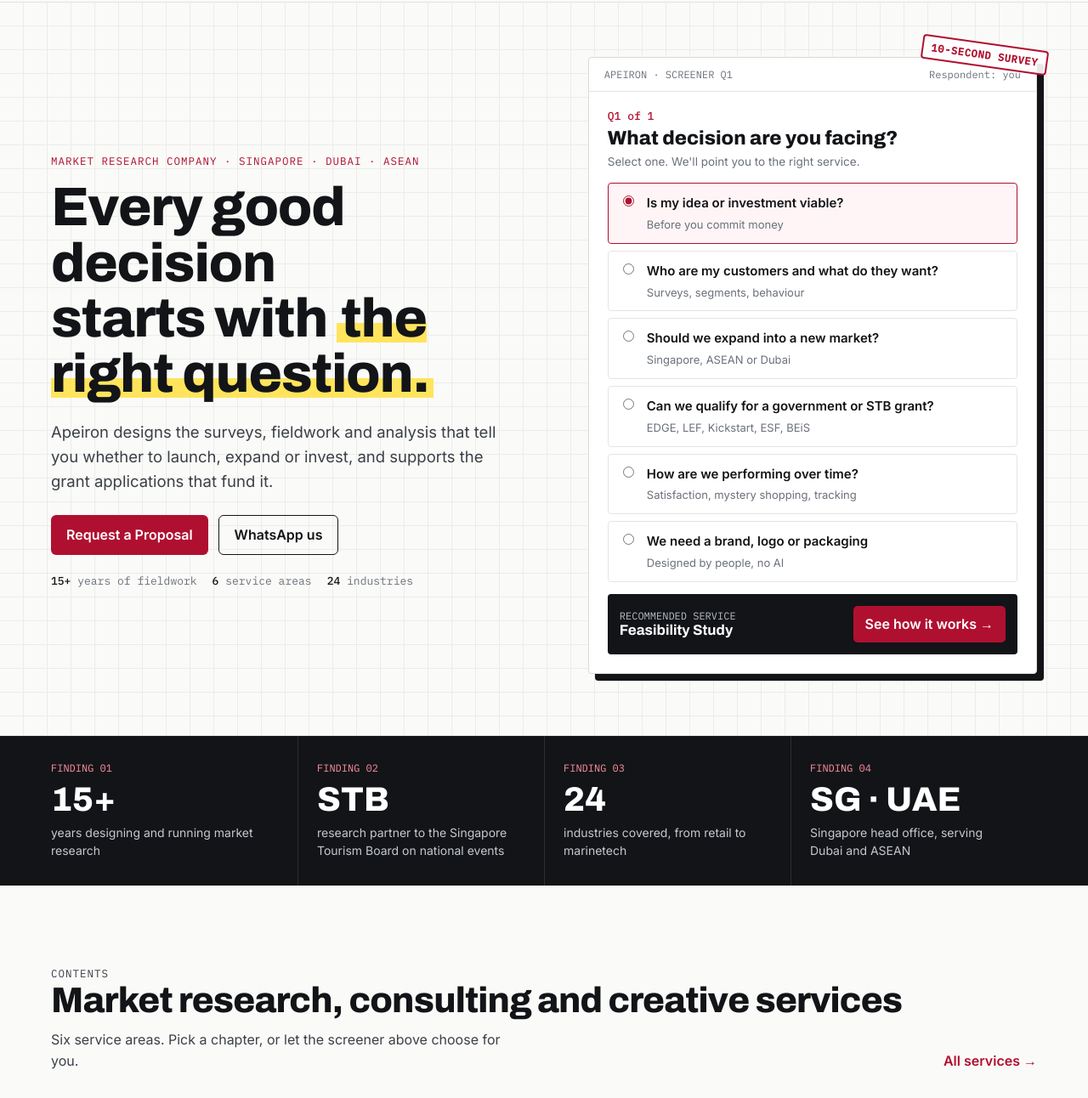
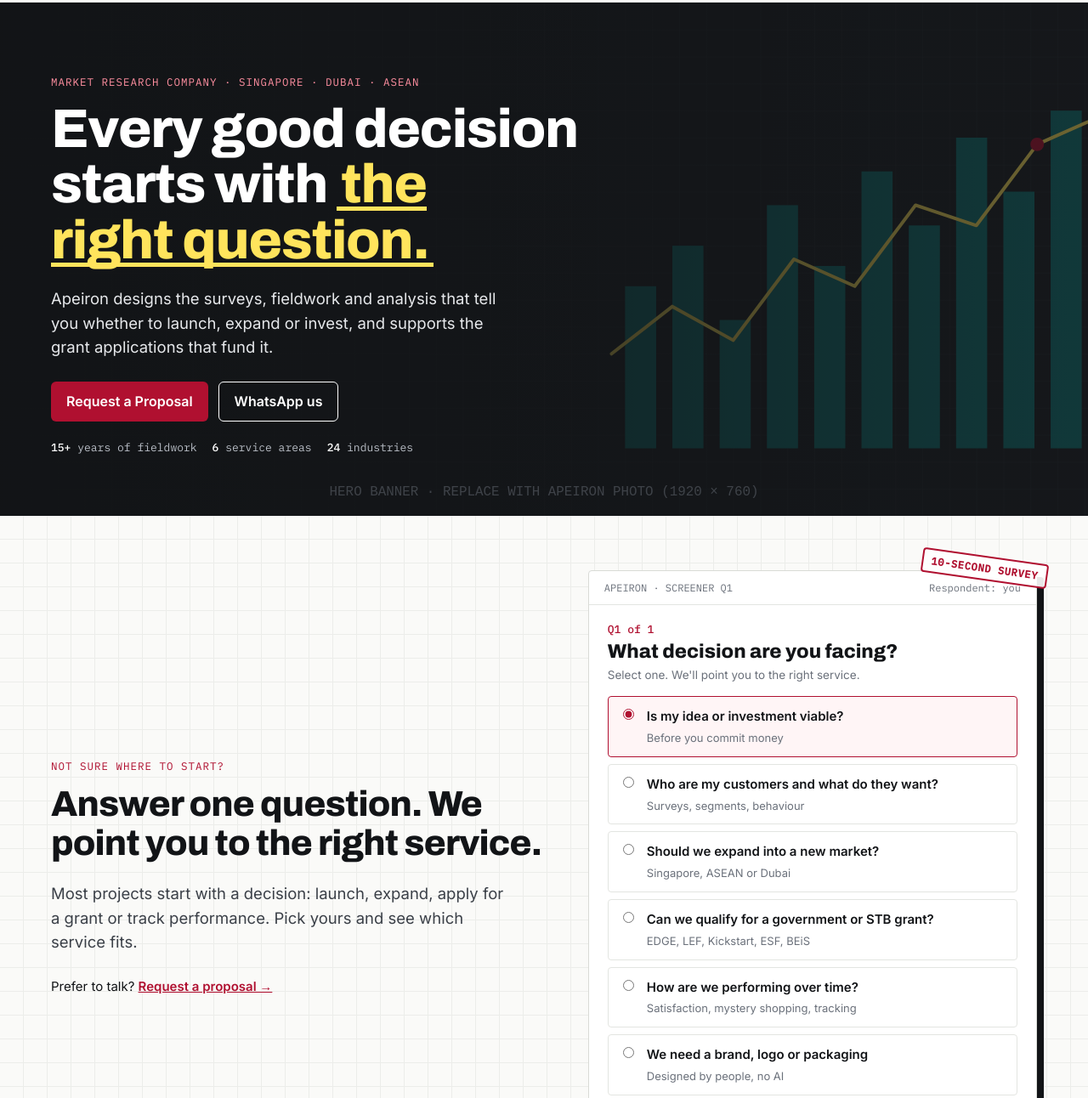
Before and after one commit to sridharr-star/apeiron-menu, a plain HTML site: page homepage/version-4-research.html in a window 1280 px wide. Shown: the part 106-1398 px from the top of the page at 85% size. Drawn offline with Linux system fonts and the light colour scheme.

Commit message:
Version 4 preview: hero photo banner above the decision screener
Co-Authored-By: Claude Opus 5.5 <noreply@anthropic.com>
Claude-Session: https://claude.ai/code/session_01CxUHXZZxhsS7qVVhGqBKaV

```diff
--- a/homepage/version-4-research.html
+++ b/homepage/version-4-research.html
@@ -220,6 +220,23 @@ footer .legal{border-top:1px solid #2A2E35;padding-block:16px 28px;display:flex;
   .stamp{right:6px}
 }
 @media (prefers-reduced-motion:reduce){*{transition:none!important;animation:none!important;scroll-behavior:auto!important}}
+
+/* Hero photo banner (added 23 Nov) */
+.banner{position:relative;color:#fff;background:#121417 url(../assets/hero-placeholder.svg) center/cover no-repeat;min-height:600px;display:flex;align-items:center;overflow:hidden}
+.banner::before{content:"";position:absolute;inset:0;background:rgba(18,20,23,.5)}
+.banner .wrap{position:relative;width:100%;padding-block:72px}
+.banner .bcopy{max-width:640px}
+.banner .eyebrow{color:#FF8FA0}
+.banner h1{font-size:clamp(36px,5.2vw,64px);line-height:1.02;font-weight:800;color:#fff;margin:0}
+.banner .mark{color:var(--hl);background:linear-gradient(transparent 88%,var(--hl) 88%,var(--hl) 96%,transparent 96%)}
+.banner .lead{font-size:18.5px;color:#E6E8EB;max-width:540px;margin:22px 0 26px}
+.banner .btn-o{border-color:#fff;color:#fff}
+.banner .meta{display:flex;gap:18px;flex-wrap:wrap;font:13px var(--mono);color:#B9BEC6}
+.banner .meta b{color:#fff;font-weight:500}
+.bnote{position:absolute;right:16px;bottom:12px;font:11px var(--mono);letter-spacing:.06em;text-transform:uppercase;color:#9AA0A9;background:rgba(18,20,23,.7);padding:4px 8px;border-radius:3px}
+.hero .sq{font-size:clamp(28px,3.4vw,42px);line-height:1.08;font-weight:800;margin:0}
+.hero .talk{font-size:15px}.hero .talk a{color:var(--crimson);font-weight:600}
+@media (max-width:600px){.banner{min-height:520px}.bnote{left:16px;right:auto}}
 </style>
 </head>
 <body>
@@ -263,14 +280,25 @@ footer .legal{border-top:1px solid #2A2E35;padding-block:16px 28px;display:flex;
 </header>
 
 <main>
-<section class="hero">
+<section class="banner" aria-label="Hero banner">
   <div class="wrap">
-    <div>
+    <div class="bcopy">
       <p class="eyebrow">Market research company · Singapore · Dubai · ASEAN</p>
       <h1>Every good decision starts with <span class="mark">the right question.</span></h1>
       <p class="lead">Apeiron designs the surveys, fieldwork and analysis that tell you whether to launch, expand or invest, and supports the grant applications that fund it.</p>
       <div class="btns"><a class="cta" href="#enquiry">Request a Proposal</a><a class="btn-o" href="#">WhatsApp us</a></div>
       <div class="meta"><span><b>15+</b> years of fieldwork</span><span><b>6</b> service areas</span><span><b>24</b> industries</span></div>
+    </div>
+  </div>
+</section>
+
+<section class="hero">
+  <div class="wrap">
+    <div>
+      <p class="eyebrow">Not sure where to start?</p>
+      <h2 class="sq">Answer one question. We point you to the right service.</h2>
+      <p class="lead">Most projects start with a decision: launch, expand, apply for a grant or track performance. Pick yours and see which service fits.</p>
+      <p class="talk">Prefer to talk? <a href="#enquiry">Request a proposal →</a></p>
     </div>
 
     <div class="qcard" id="quiz">
```
Also changed, not shown: assets/hero-placeholder.svg (added).
